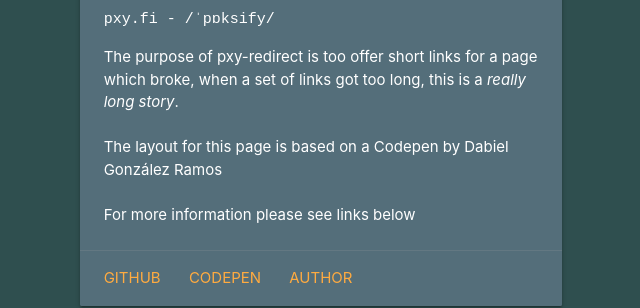
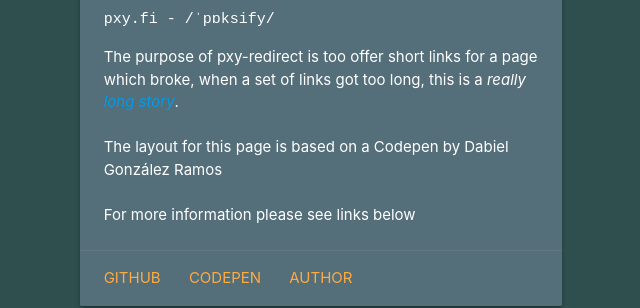
Before and after one commit to jonasbn/pxy-redirect, a plain HTML site: page static/index.html in a window 1280 px wide. Shown: the part 290-598 px from the top of the page, 319-959 px from the left. Drawn offline with nearby package versions, Linux system fonts and the light colour scheme.

Commit message:
Added link to blog post

```diff
--- a/static/index.html
+++ b/static/index.html
@@ -41,7 +41,7 @@
                 <div class="card blue-grey darken-1">
                   <div class="card-content white-text">
                     <span class="card-title">Welcome to pxy-redirect</span>
-                    <p>This is <b>pxy-redirect</b> served at <pre>pxy.fi - /ˈpɒksify/</pre> The purpose of pxy-redirect is too offer short links for a page which broke, when a set of links got too long, this is a <i>really long story</i>.</p>
+                    <p>This is <b>pxy-redirect</b> served at <pre>pxy.fi - /ˈpɒksify/</pre> The purpose of pxy-redirect is too offer short links for a page which broke, when a set of links got too long, this is a <i>really <a href="https://dev.to/jonasbn/challenges-solutions-and-more-challenges-and-more-solutions-4j3f">long story</a></i>.</p>
                     <br>
                     <p>The layout for this page is based on a Codepen by Dabiel González Ramos</p>
                     <br>
```
